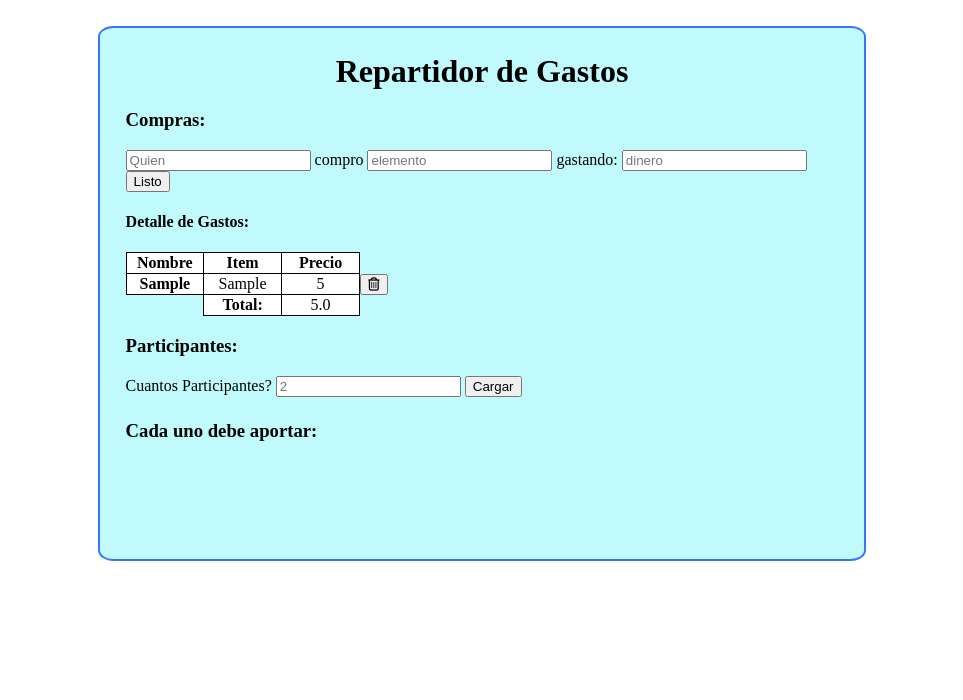
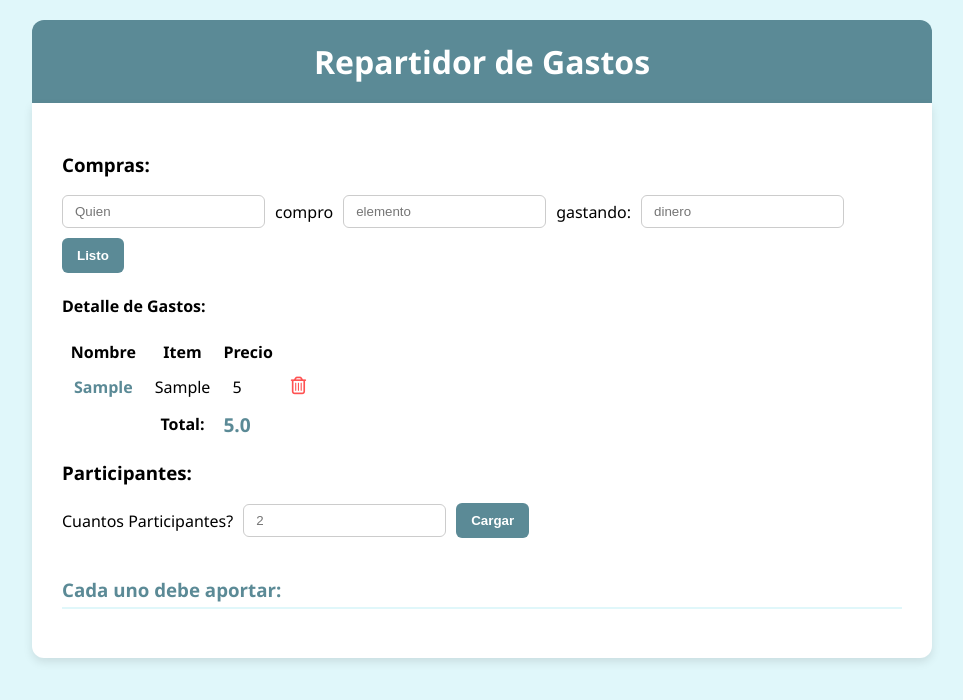
Before and after one commit to maxiher/Repartidor-De-Gastos, a plain HTML site: page index.html in a window 1280 px wide. Both pictures are taken after typing "Sample", "Sample", "5" into the empty fields and a click on the button "Listo". Shown: the whole page, without its empty margins (158-1121 px from the left). Drawn offline with Linux system fonts and the light colour scheme.

Commit message:
Mejora de CSS

```diff
--- a/style.css
+++ b/style.css
@@ -1,39 +1,167 @@
-html {
-    background-color: rgb(255, 255, 255);
+/* --- Variables y Reset --- */
+:root {
+    --celeste-bg: #e0f7fa;
+    --azul-header: #5b8a96;
+    --blanco: #ffffff;
+    --texto: #333;
+    --shadow: 0 4px 10px rgba(0,0,0,0.1);
+}
+
+body {
+    background-color: var(--celeste-bg);
+    font-family: 'Segoe UI', sans-serif;
+    margin: 0;
+    display: flex;
+    flex-direction: column;
+    align-items: center;
+    padding: 20px;
 }
 
 h1 {
-    justify-self: center;
+    background-color: var(--azul-header);
+    color: white;
+    width: 100%;
+    max-width: 900px;
     margin: 0;
-
+    padding: 20px 0;
+    text-align: center;
+    border-radius: 12px 12px 0 0;
 }
 
-body {
-    margin-top: 2%;
-    margin-right: 20%;
-    margin-left: 20%;
-    min-height: 30rem;
-    padding: 2%;
-    background-color: rgba(191, 250, 252, 0.979);
-    border-radius: 2%;
-    border: rgb(55, 117, 252) 2px solid;
-
-}
-table {
-    border-collapse: collapse;
+main {
+    background: var(--blanco);
+    width: 100%;
+    max-width: 900px;
+    padding: 30px;
+    box-sizing: border-box;
+    border-radius: 0 0 12px 12px;
+    box-shadow: var(--shadow);
 }
 
-table td {
-    min-width: 75px;
-    text-align: center;
-
+/* --- Estilo de Formularios (Inputs y Botones) --- */
+form {
+    display: flex;
+    gap: 10px;
+    align-items: center;
+    margin-bottom: 20px;
+    flex-wrap: wrap;
 }
 
-table th, td{
-    border: black 1px solid;
-    background-color: rgb(255, 255, 255);
+input {
+    padding: 8px 12px;
+    border: 1px solid #ccc;
+    border-radius: 6px;
+    outline: none;
 }
 
-#form-repartir {
-    margin-bottom: 5px;
+input:focus {
+    border-color: var(--azul-header);
 }
+
+button {
+    background: var(--azul-header);
+    color: white;
+    border: none;
+    padding: 10px 15px;
+    border-radius: 6px;
+    cursor: pointer;
+    font-weight: bold;
+}
+
+button:hover {
+    filter: brightness(1.1);
+}
+
+/* --- Tabla de Detalle de Gastos --- */
+#cuerpoTabla tr {
+    border-bottom: 1px solid #eee;
+}
+
+#cuerpoTabla th { /* El nombre del comprador */
+    color: var(--azul-header);
+    text-align: left;
+    padding: 10px;
+}
+
+#cuerpoTabla td {
+    padding: 10px;
+}
+
+.btn-eliminar {
+    background: transparent;
+    color: #ff5252;
+    font-size: 1.1em;
+}
+
+.btn-eliminar:hover {
+    color: #b71c1c;
+    background: #ffebee;
+}
+
+#totalMostrado {
+    font-weight: bold;
+    font-size: 1.2em;
+    color: var(--azul-header);
+}
+
+/* --- Tabla Repartidora (Matriz de Checkboxes) --- */
+#tablaRepartidora {
+    width: 100%;
+    border-collapse: collapse;
+    margin-top: 20px;
+}
+
+#tablaRepartidora th, #tablaRepartidora td {
+    border: 1px solid #f0f0f0;
+    padding: 12px;
+    text-align: center;
+}
+
+.cada-participante { /* Los inputs de nombres en la tabla */
+    border: none;
+    border-bottom: 1px dashed #ccc;
+    font-weight: bold;
+    color: var(--azul-header);
+    text-align: center;
+    width: 100px;
+}
+
+.check { /* Tus checkboxes */
+    width: 18px;
+    height: 18px;
+    cursor: pointer;
+}
+
+.totales { /* La columna de total individual */
+    font-weight: bold;
+    color: var(--azul-header);
+}
+
+/* --- Sección de Pagos Finales --- */
+#reparticion h3 {
+    color: var(--azul-header);
+    border-bottom: 2px solid #e0f7fa;
+    padding-bottom: 5px;
+}
+
+#reparticion ul {
+    list-style: none;
+    padding: 0;
+}
+
+#reparticion li {
+    background: #f9f9f9;
+    margin-bottom: 10px;
+    padding: 15px;
+    border-radius: 8px;
+    border-left: 5px solid var(--azul-header);
+    display: flex;
+    justify-content: space-between;
+    align-items: center;
+    box-shadow: 2px 2px 5px rgba(0,0,0,0.02);
+}
+
+/* Responsividad básica */
+@media (max-width: 600px) {
+    form { flex-direction: column; align-items: stretch; }
+}
```
